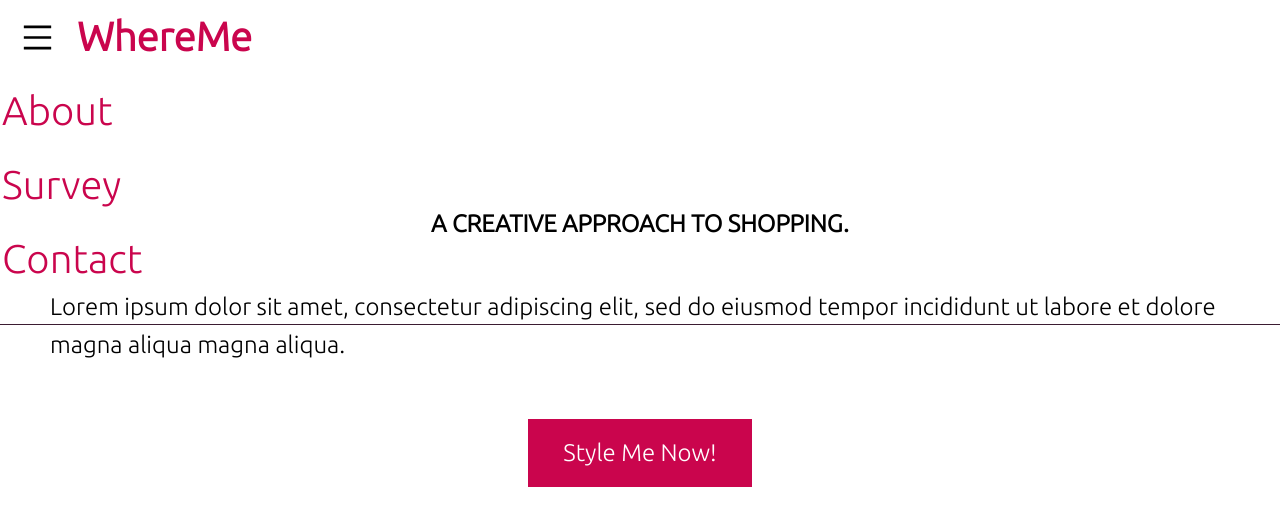
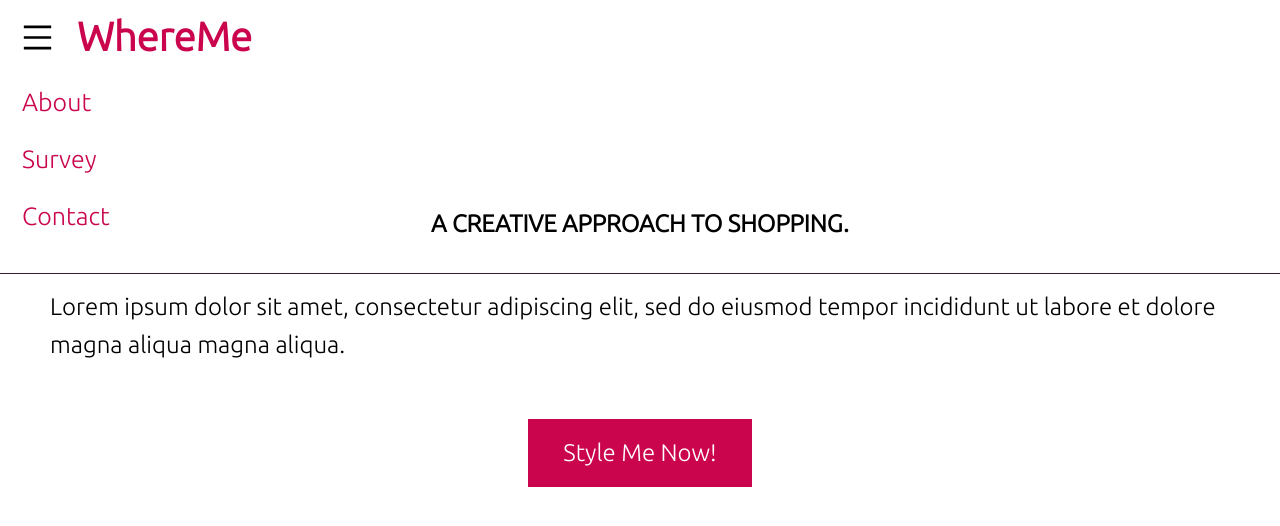
Before and after one commit to mnygit/whereme_project, a React (Create React App) app: page / in a window 1280 px wide. Shown: the top 526 px of the page. Built offline with nearby package versions, Linux system fonts and the light colour scheme; a web font is replaced by a local one.

Commit message:
update font size and margin size

```diff
--- a/src/index.css
+++ b/src/index.css
@@ -61,8 +61,9 @@
 
 
 
-.menu-item {
-    font-size: 10px;
+.nav-links .menu-item {
+    font-size: 25px;
+    margin-left: 20px;
 }
 
 .top-nav .menu-icon {
```
